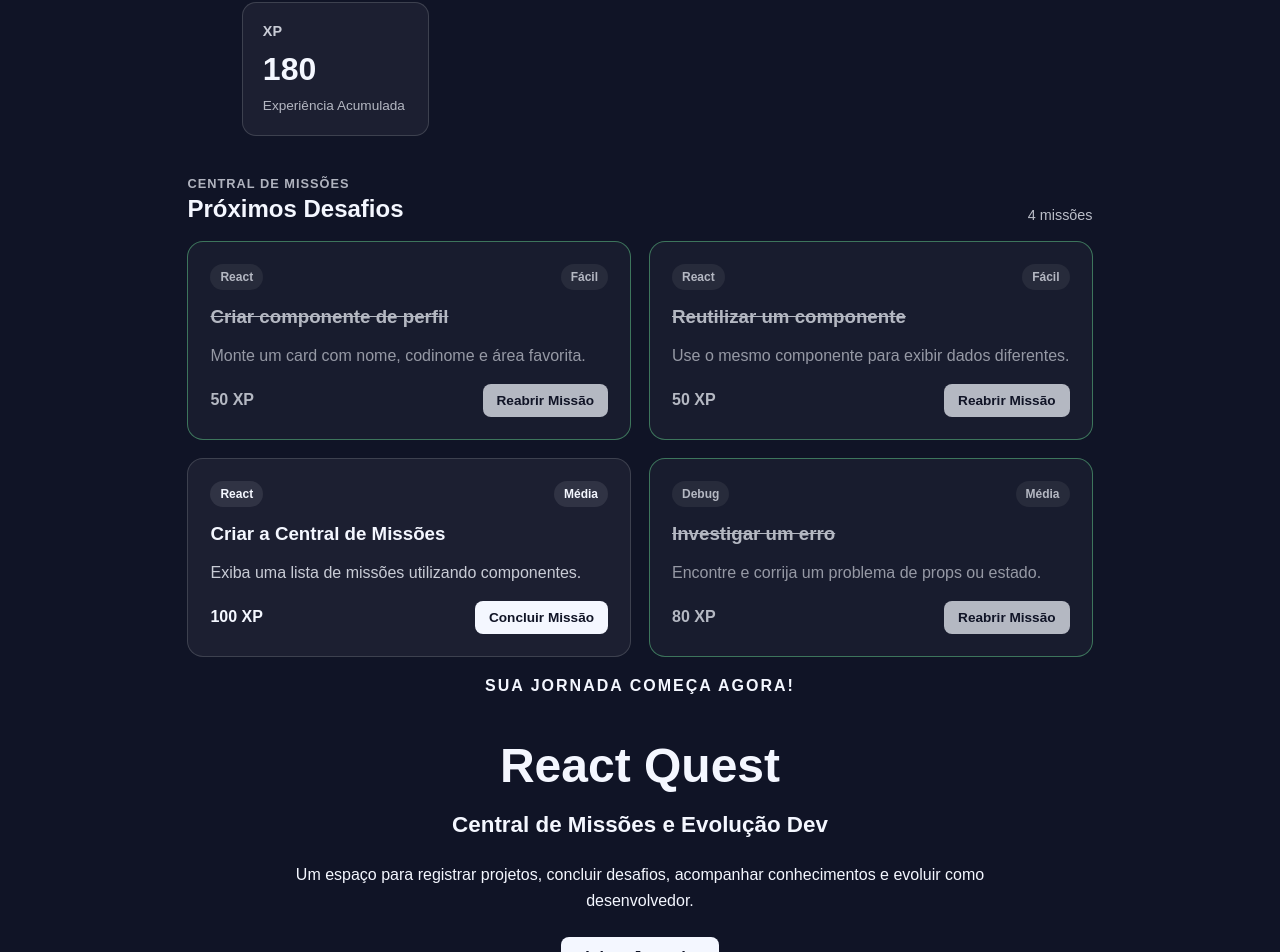
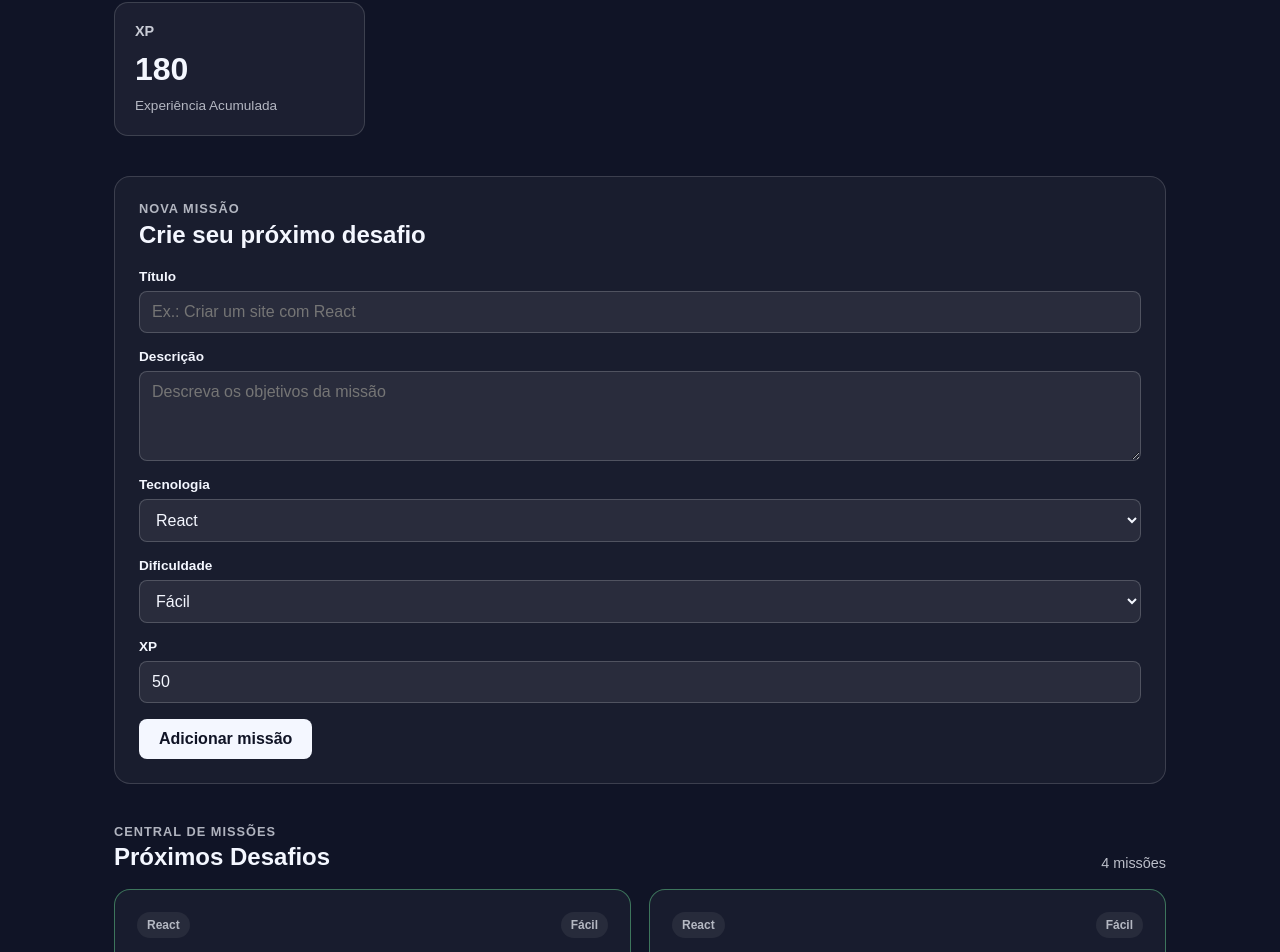
Before and after one commit to dejandrea/React-Quest, a React (Vite) app: page / in a window 1280 px wide. Shown: the part 604-1556 px from the top of the page. Built offline with nearby package versions, Linux system fonts and the light colour scheme.

Commit message:
feat: adiciona cadastro de missões

```diff
--- a/src/App.css
+++ b/src/App.css
@@ -15,8 +15,8 @@
   padding: 32px 24px;
   display:flex;
   flex-direction:column;
-  justify-content: center;
-  align-items: center;
+  /* justify-content: center; */
+  /* align-items: center; */
 }
 
 .summary-section{
--- a/src/App.jsx
+++ b/src/App.jsx
@@ -6,6 +6,7 @@
 import ProfileCard from "./components/ProfileCard";
 import SummaryCard from "./components/SummaryCard";
 import MissionCard from "./components/MissionCard";
+import MissionForm from "./components/MissionForm";
 
 const initialMissions = [
   {
@@ -60,6 +61,10 @@
       return mission;
     });
     setMissions(updatedMissions);
+  }
+
+  function addMission(newMission){
+    setMissions([...missions, newMission])
   }
 
   const completedMissions = missions.filter((mission) => mission.completed);
@@ -129,6 +134,8 @@
           </div>
         </section>
 
+        <MissionForm onAddMission={addMission}/>
+
         <section className="missions-section">
           <div className="section-heading">
             <div>
--- /dev/null
+++ b/src/components/MissionForm.css
@@ -0,0 +1,58 @@
+.mission-form-section {
+  margin-top: 40px;
+  padding: 24px;
+  border: 1px solid rgba(255, 255, 255, 0.15);
+  border-radius: 16px;
+  background: rgba(255, 255, 255, 0.04);
+}
+.mission-form-heading {
+  margin-bottom: 20px;
+}
+.mission-form-heading p {
+  margin: 0;
+  font-size: 0.8rem;
+  font-weight: 700;
+  text-transform: uppercase;
+  letter-spacing: 1px;
+  opacity: 0.7;
+}
+.mission-form-heading h2 {
+  margin: 5px 0 0;
+}
+.mission-form {
+  display: grid;
+  gap: 16px;
+}
+.mission-form__group {
+  display: flex;
+  flex-direction: column;
+  gap: 7px;
+}
+.mission-form__group label {
+  font-size: 0.85rem;
+  font-weight: 700;
+}
+.mission-form__group input,
+.mission-form__group textarea,
+.mission-form__group select {
+  width: 100%;
+  padding: 11px 12px;
+  border: 1px solid rgba(255, 255, 255, 0.18);
+  border-radius: 8px;
+  background: rgba(255, 255, 255, 0.07);
+  color: inherit;
+  font: inherit;
+}
+.mission-form__group textarea {
+  min-height: 90px;
+  resize: vertical;
+}
+.mission-form__button {
+  justify-self: start;
+  padding: 11px 20px;
+  border: none;
+  border-radius: 8px;
+  font: inherit;
+  font-weight: 700;
+  cursor: pointer;
+}
--- /dev/null
+++ b/src/components/MissionForm.jsx
@@ -0,0 +1,114 @@
+import {useState} from "react";
+import "./MissionForm.css";
+
+
+function MissionForm({ onAddMission }) {
+    const [title, setTitle] = useState("");
+    const [description, setDescription] = useState("");
+    const [technology, setTechnology] = useState("React");
+    const [difficulty, setDifficulty] = useState("Fácil");
+    const [xp, setXp] = useState(50);
+
+    function handleSubmit(event){
+        event.preventDefault()
+
+        if(!title.trim() || !description.trim()){
+            alert("Preencha o título e a descrição da missão!")
+            return;
+        }
+
+        const newMission = {
+            id: Date.now(),
+            title,
+            description,
+            technology,
+            difficulty,
+            xp,
+            completed:false,
+        }
+
+        onAddMission(newMission)
+
+        setTitle("")
+        setDescription("")
+        setTechnology("React")
+        setDifficulty("Fácil")
+        setXp(50)
+    }
+
+    return(
+        <section className="mission-form-section">
+            <div className="mission-form-heading">
+                <p>Nova Missão</p>
+                <h2>Crie seu próximo desafio</h2>
+            </div>
+            <form className="mission-form" onSubmit={handleSubmit}>
+                <div className="mission-form__group">
+                    <label htmlFor="title">Título</label>
+                    <input
+                        id="title"
+                        type="text"
+                        value={title}
+                        onChange={(event) => setTitle(event.target.value)}
+                        placeholder="Ex.: Criar um site com React"
+                    />
+                </div>
+                <div className="mission-form__group">
+                    <label htmlFor="description">Descrição</label>
+                    <textarea
+                        id="description"
+                        value={description}
+                        onChange={(event) => setDescription(event.target.value)}
+                        placeholder="Descreva os objetivos da missão"
+                    />
+                </div>
+                <div className="mission-form__group">
+                    <label htmlFor="technology">Tecnologia</label>
+                    <select
+                        id="technology"
+                        value={technology}
+                        onChange={(event) => setTechnology(event.target.value)}
+                    >
+                        <option value="React">React</option>
+                        <option value="HTML">HTML</option>
+                        <option value="CSS">CSS</option>
+                        <option value="Git">Git</option>
+                        <option value="Debug">Debug</option>
+                        <option value="JavaScript">JavaScript</option>
+                        <option value="IA">IA</option>
+                        <option value="Python">Python</option>
+                    </select>
+                </div>
+                <div className="mission-form__group">
+                    <label htmlFor="difficulty">Dificuldade</label>
+                    <select
+                        id="difficulty"
+                        value={difficulty}
+                        onChange={(event) => setDifficulty(event.target.value)}
+                    >
+                        <option value="Fácil">Fácil</option>
+                        <option value="Médio">Médio</option>
+                        <option value="Difícil">Difícil</option>
+                    </select>
+                </div>
+                <div className="mission-form__group">
+                    <label htmlFor="xp">XP</label>
+                    <input
+                        id="xp"
+                        type="number"
+                        value={xp}
+                        onChange={(event) => setXp(Number(event.target.value))}
+                        min={10}
+                        step={10}
+                    />
+                </div>
+                <button className="mission-form__button" type="submit">
+                    Adicionar missão
+                </button>
+            </form>
+
+        </section>
+    )
+}
+
+export default MissionForm
--- a/src/components/Welcome.css
+++ b/src/components/Welcome.css
@@ -2,6 +2,7 @@
   width: 100%;
   max-width:720px;
   text-align: center;
+  margin: 0 auto;
 }
 
 .welcome__tag{
```
